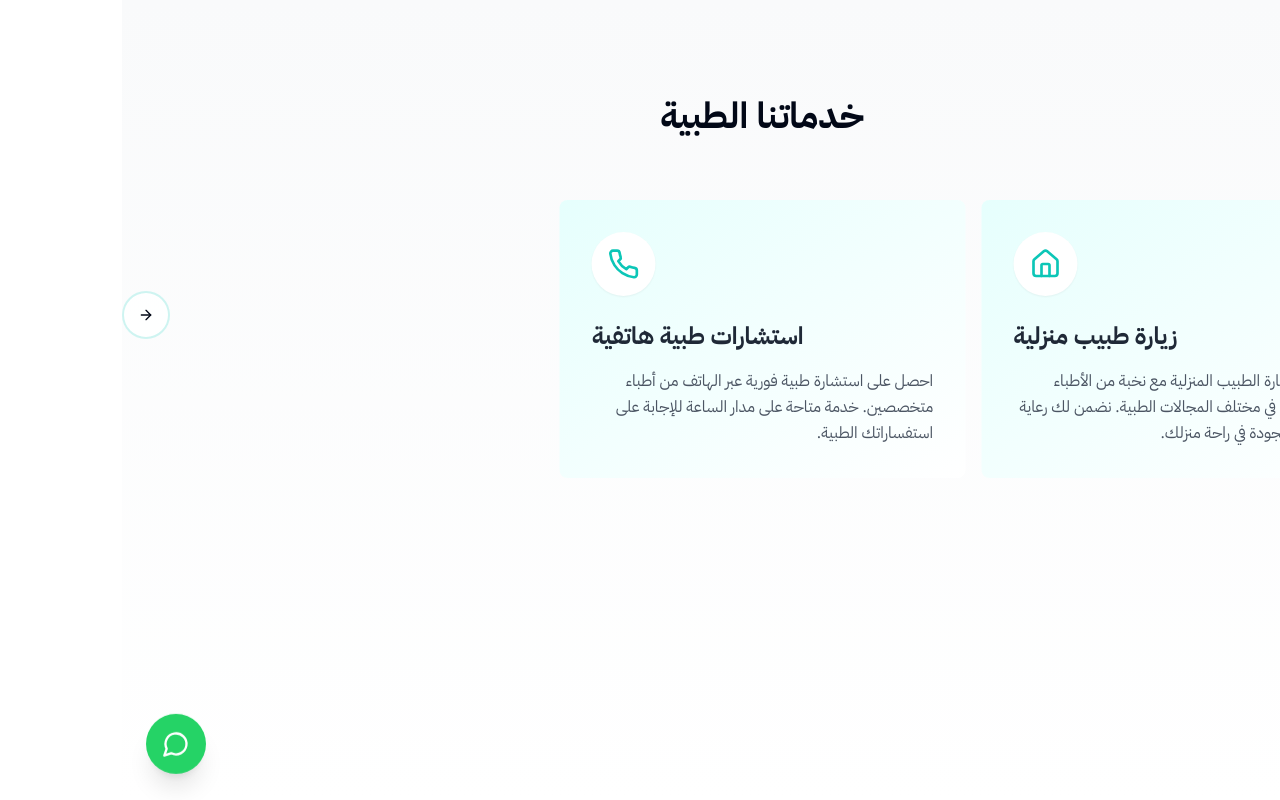
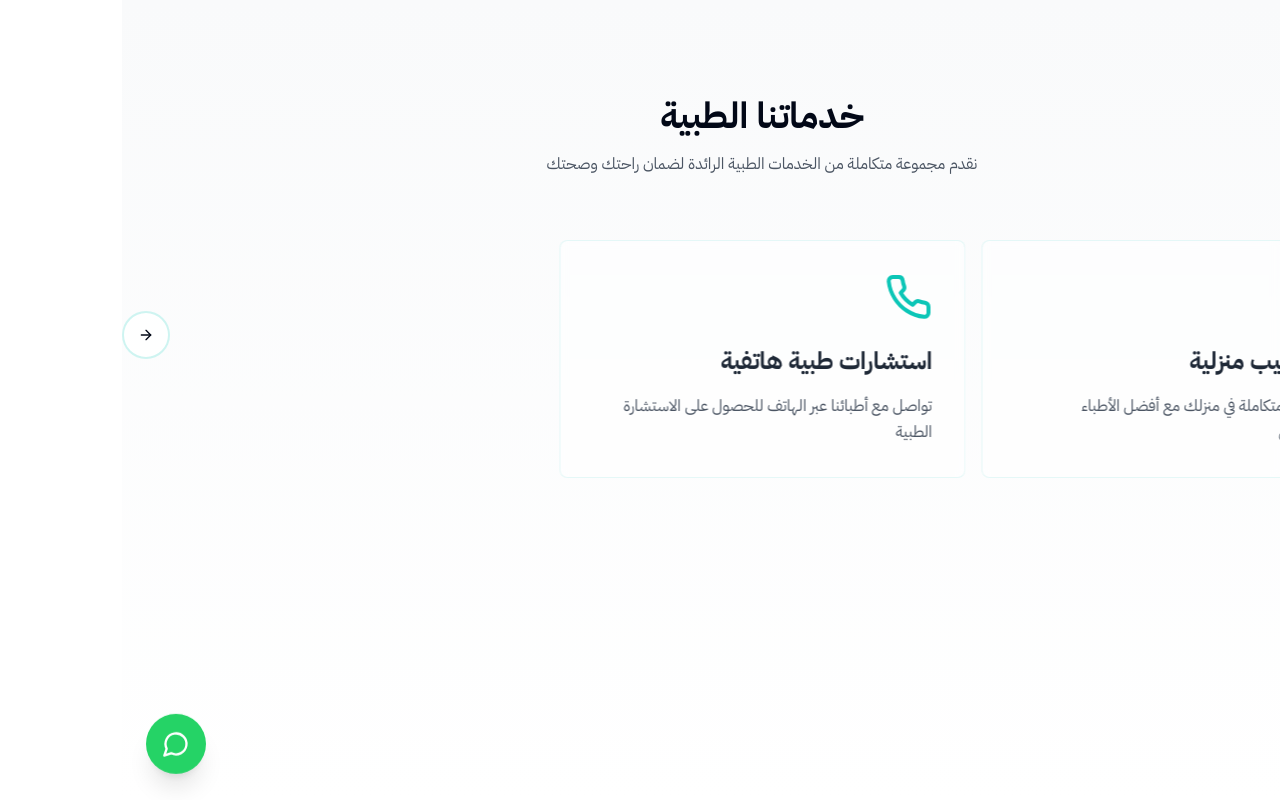
Before and after one commit to pop001040/doctor-visit-hub-97, a React (Vite) app: page /services in a window 1280 px wide. Built offline with nearby package versions, Linux system fonts and the light colour scheme.

Commit message:
Check all code and functionality
[skip gpt_engineer]

```diff
--- a/src/pages/Services.jsx
+++ b/src/pages/Services.jsx
@@ -1,6 +1,5 @@
+import { useRef } from "react";
 import { motion } from "framer-motion";
-import ServiceCard from "../components/ServiceCard";
-import WhatsAppButton from "../components/WhatsAppButton";
 import { Home, Phone, Stethoscope, Activity, Heart, FlaskConical } from "lucide-react";
 import {
   Carousel,
@@ -10,7 +9,7 @@ import {
   CarouselPrevious,
 } from "@/components/ui/carousel";
 import Autoplay from "embla-carousel-autoplay";
-import { useRef } from "react";
+import WhatsAppButton from "../components/WhatsAppButton";
 
 const Services = () => {
   const plugin = useRef(
@@ -24,32 +23,32 @@ const Services = () => {
   const services = [
     {
       title: "زيارة طبيب منزلية",
-      description: "نوفر خدمة زيارة الطبيب المنزلية مع نخبة من الأطباء المتخصصين في مختلف المجالات الطبية. نضمن لك رعاية طبية عالية الجودة في راحة منزلك.",
+      description: "خدمة طبية متكاملة في منزلك مع أفضل الأطباء المتخصصين",
       icon: Home,
     },
     {
       title: "استشارات طبية هاتفية",
-      description: "احصل على استشارة طبية فورية عبر الهاتف من أطباء متخصصين. خدمة متاحة على مدار الساعة للإجابة على استفساراتك الطبية.",
+      description: "تواصل مع أطبائنا عبر الهاتف للحصول على الاستشارة الطبية",
       icon: Phone,
     },
     {
       title: "التمريض المنزلي",
-      description: "فريق تمريض مؤهل يقدم خدمات الرعاية التمريضية في منزلك. نوفر رعاية ما بعد العمليات الجراحية والرعاية المستمرة للحالات المزمنة.",
+      description: "رعاية تمريضية متخصصة على مدار الساعة في منزلك",
       icon: Stethoscope,
     },
     {
       title: "العلاج الطبيعي",
-      description: "جلسات علاج طبيعي متخصصة في منزلك مع أخصائيين مؤهلين. نساعدك في التعافي وتحسين قدراتك الحركية بأحدث تقنيات العلاج الطبيعي.",
+      description: "جلسات علاج طبيعي متخصصة لتحسين صحتك وعافيتك",
       icon: Activity,
     },
     {
       title: "رعاية كبار السن",
-      description: "خدمات رعاية شاملة لكبار السن تشمل المتابعة الطبية، الرعاية الشخصية، والدعم النفسي. نضمن راحة ورفاهية المسنين في منازلهم.",
+      description: "خدمات رعاية متكاملة لكبار السن في منازلهم",
       icon: Heart,
     },
     {
       title: "فحوصات مخبرية",
-      description: "خدمة سحب العينات وإجراء التحاليل المخبرية في منزلك. نوفر نتائج دقيقة وسريعة مع الحفاظ على أعلى معايير الجودة.",
+      description: "سحب عينات وإجراء الفحوصات المخبرية في منزلك",
       icon: FlaskConical,
     },
   ];
@@ -58,13 +57,15 @@ const Services = () => {
     <div className="min-h-screen bg-gradient-to-b from-gray-50 to-white py-24">
       <div className="container mx-auto px-4">
         <motion.h1
-          className="text-4xl font-bold text-center mb-16"
+          className="text-4xl font-bold text-center mb-4"
           initial={{ opacity: 0, y: 20 }}
           animate={{ opacity: 1, y: 0 }}
           transition={{ duration: 0.5 }}
         >
           خدماتنا الطبية
         </motion.h1>
+        <p className="text-gray-600 text-center mb-16">نقدم مجموعة متكاملة من الخدمات الطبية الرائدة لضمان راحتك وصحتك</p>
+
         <div className="max-w-7xl mx-auto">
           <Carousel
             opts={{
@@ -77,8 +78,12 @@ const Services = () => {
           >
             <CarouselContent className="-ml-2 md:-ml-4">
               {services.map((service, index) => (
-                <CarouselItem key={index} className="pl-2 md:pl-4 basis-full md:basis-1/2 lg:basis-1/3 transition-all duration-300">
-                  <ServiceCard {...service} />
+                <CarouselItem key={index} className="pl-2 md:pl-4 basis-full md:basis-1/2 lg:basis-1/3">
+                  <div className="bg-white/50 backdrop-blur-sm p-8 rounded-lg text-right h-full border border-primary/10 hover:border-primary/20 transition-all duration-300">
+                    <service.icon className="w-12 h-12 text-primary mb-6" />
+                    <h3 className="text-2xl font-bold mb-4 text-gray-800">{service.title}</h3>
+                    <p className="text-gray-600 leading-relaxed">{service.description}</p>
+                  </div>
                 </CarouselItem>
               ))}
             </CarouselContent>
```
